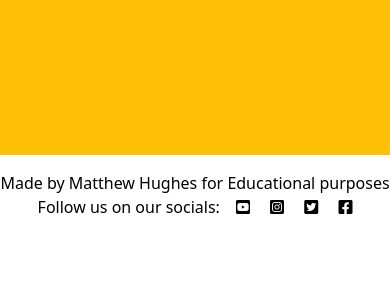
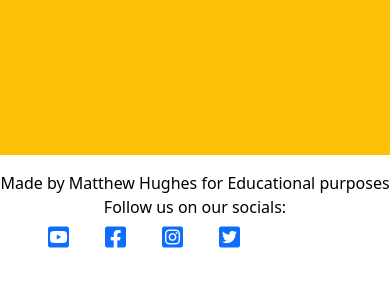
Before and after one commit to mattthughes/Last-Trophy, a Django app: page / in a window 390 px wide. Shown: the part 517-817 px from the top of the page. Run offline with Django 4.2, Linux system fonts and the light colour scheme.

Commit message:
Added links to social icons, styling for mobile

```diff
--- a/static/css/style.css
+++ b/static/css/style.css
@@ -11,5 +11,15 @@
 
 .btn {
     margin-bottom: 10px;
+}
 
+.social-icons {
+    list-style: none;
+    display: flex;
 }
+
+.social-icons>li {
+    font-size: 1.5em;
+    padding-left: 0;
+    padding-right: 20px;
+}
--- a/templates/base.html
+++ b/templates/base.html
@@ -19,8 +19,8 @@
             <div class="container-fluid">
                 <a class="navbar-brand" href="#">Last Trophy</a>
                 <button class="navbar-toggler" type="button" data-bs-toggle="collapse"
-                    data-bs-target="#navbarSupportedContent" aria-controls="navbarSupportedContent" aria-expanded="false"
-                    aria-label="Toggle navigation">
+                    data-bs-target="#navbarSupportedContent" aria-controls="navbarSupportedContent"
+                    aria-expanded="false" aria-label="Toggle navigation">
                     <span class="navbar-toggler-icon"></span>
                 </button>
                 <div class="collapse navbar-collapse" id="navbarSupportedContent">
@@ -46,11 +46,31 @@
         <p class="m-0 text-center text-black">
             {% block copyright %}Made by Matthew Hughes for Educational purposes{% endblock copyright %}
         </p>
-        <p class="m-0 text-center text-black">Follow us on our socials:<i class="fab fa-youtube-square ms-3"></i>
-            <i class="fab fa-instagram-square ms-3"></i>
-            <i class="fab fa-twitter-square ms-3"></i>
-            <i class="fab fa-facebook-square ms-3"></i>
-        </p>
+        <p class="m-0 text-center text-black">Follow us on our socials:</p>
+        <ul class="social-icons">
+            <li>
+                <a href="https://www.youtube.com/" target="_blank" rel="noopener"
+                    aria-label="Find us on Youtube by clicking the Youtube icon (link opens in new tab)"><i
+                        class="fab fa-youtube-square ms-3"></i>
+                </a>
+            </li>
+            <li>
+                <a href="https://en-gb.facebook.com/" target="_blank" rel="noopener" aria-label="Find us on Facebook by clicking the Facebook icon (link opens in new tab)">
+                    <i class="fab fa-facebook-square ms-3"></i>
+                </a>
+            </li>
+            <li>
+                <a href="https://www.instagram.com/" target="_blank" rel="noopener" aria-label="Find us on Instagram by clicking the Instagram icon (link opens in new tab)">
+                    <i class="fab fa-instagram-square ms-3"></i>
+                </a>
+            </li>
+            <li>
+                <a href="https://twitter.com/?lang=en" target="_blank" rel="noopener" aria-label="Find us on Twitter by clicking the Twitter icon (link opens in new tab)">
+                    <i class="fab fa-twitter-square ms-3"></i>
+                </a>
+            </li>
+        </ul>
+
     </footer>
     <script src="https://cdn.jsdelivr.net/npm/bootstrap@5.3.3/dist/js/bootstrap.bundle.min.js"
         integrity="sha384-YvpcrYf0tY3lHB60NNkmXc5s9fDVZLESaAA55NDzOxhy9GkcIdslK1eN7N6jIeHz" crossorigin="anonymous">
```
